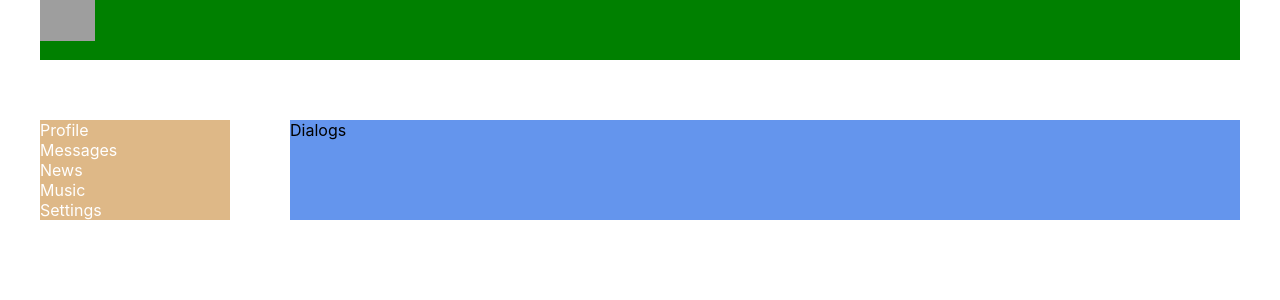
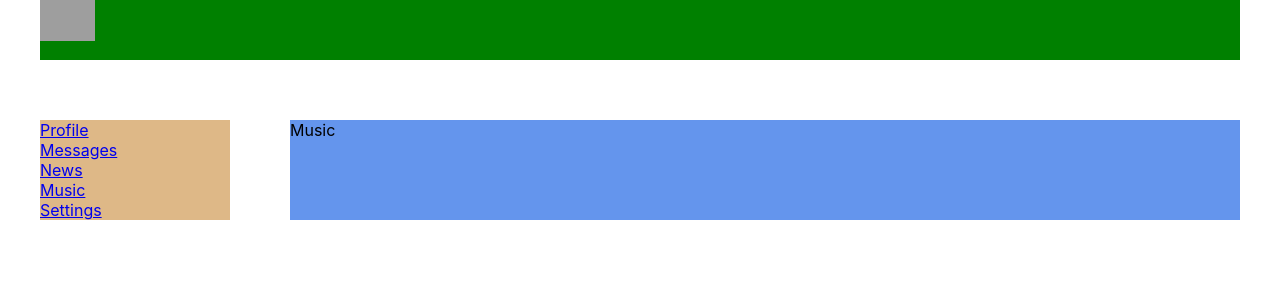
Before and after one commit to almo314/React-learning, a React (Create React App) app: page /music in a window 1280 px wide. Shown: the top 300 px of the page. Built offline with nearby package versions, Linux system fonts and the light colour scheme; grey boxes are pictures that could not be loaded.

Commit message:
add browserRouter

```diff
--- a/package.json
+++ b/package.json
@@ -8,6 +8,7 @@
     "@testing-library/user-event": "^13.5.0",
     "react": "^18.2.0",
     "react-dom": "^18.2.0",
+    "react-router-dom": "^6.4.3",
     "react-scripts": "5.0.1",
     "web-vitals": "^2.1.4"
   },
--- a/src/App.js
+++ b/src/App.js
@@ -3,17 +3,28 @@ import Header from './Components/Header/Header';
 import Navbar from './Components/Navbar/Navbar';
 import Profile from './Components/Profile/Profile';
 import Dialogs from "./Components/Dialogs/Dialogs";
+import {BrowserRouter, Routes, Route} from "react-router-dom";
+import News from "./Components/News/News";
+import Music from "./Components/Music/Music";
+import Settings from "./Components/Settings/Settings";
 
 function App() {
   return (
+    <BrowserRouter>
         <div className='app-wrapper'>
           <Header />
           <Navbar />
             <div className='app-wrapper-content'>
-            <Dialogs />
+                <Routes>
+                    <Route path='/dialogs' element={<Dialogs />}/>
+                    <Route path='/profile' element={<Profile />}/>
+                    <Route path='/news' element={<News />}/>
+                    <Route path='/music' element={<Music />}/>
+                    <Route path='/settings' element={<Settings />}/>
+                </Routes>
             </div>
-      {/*<Profile />*/}
          </div>
+    </BrowserRouter>
   );
 };
 
--- /dev/null
+++ b/src/Components/Music/Music.jsx
@@ -0,0 +1,12 @@
+import React from 'react';
+import './Music.module.css';
+
+const Music = () => {
+    return (
+        <div>
+            Music
+        </div>
+    );
+};
+
+export default Music;
--- a/src/Components/Navbar/Navbar.jsx
+++ b/src/Components/Navbar/Navbar.jsx
@@ -5,19 +5,19 @@ const Navbar = () => {
     return (
         <nav className={s.nav}>
             <div className={s.item}>
-                <a>Profile</a>
+                <a href='/profile'>Profile</a>
             </div>
             <div className={s.item}>
-                <a>Messages</a>
+                <a href='/dialogs'>Messages</a>
             </div>
             <div className={s.item}>
-                <a>News</a>
+                <a href='/news'>News</a>
             </div>
             <div className={s.item}>
-                <a>Music</a>
+                <a href='/music'>Music</a>
             </div>
             <div className={s.item}>
-                <a>Settings</a>
+                <a href='settings'>Settings</a>
             </div>
         </nav>
     );
--- /dev/null
+++ b/src/Components/News/News.jsx
@@ -0,0 +1,12 @@
+import React from 'react';
+import './News.module.css';
+
+const News = () => {
+    return (
+        <div>
+            News
+        </div>
+    );
+};
+
+export default News;
--- /dev/null
+++ b/src/Components/Settings/Settings.jsx
@@ -0,0 +1,12 @@
+import React from 'react';
+import './Settings.module.css';
+
+const Settings = () => {
+    return (
+        <div>
+            Settings
+        </div>
+    );
+};
+
+export default Settings;
```
Also changed, not shown: src/Components/Music/Music.module.css (added), src/Components/News/News.module.css (added), src/Components/Settings/Settings.module.css (added), 1 other file (tests, documents, lock files or other folders). Lines whose indentation alone changed are shown as unchanged.
